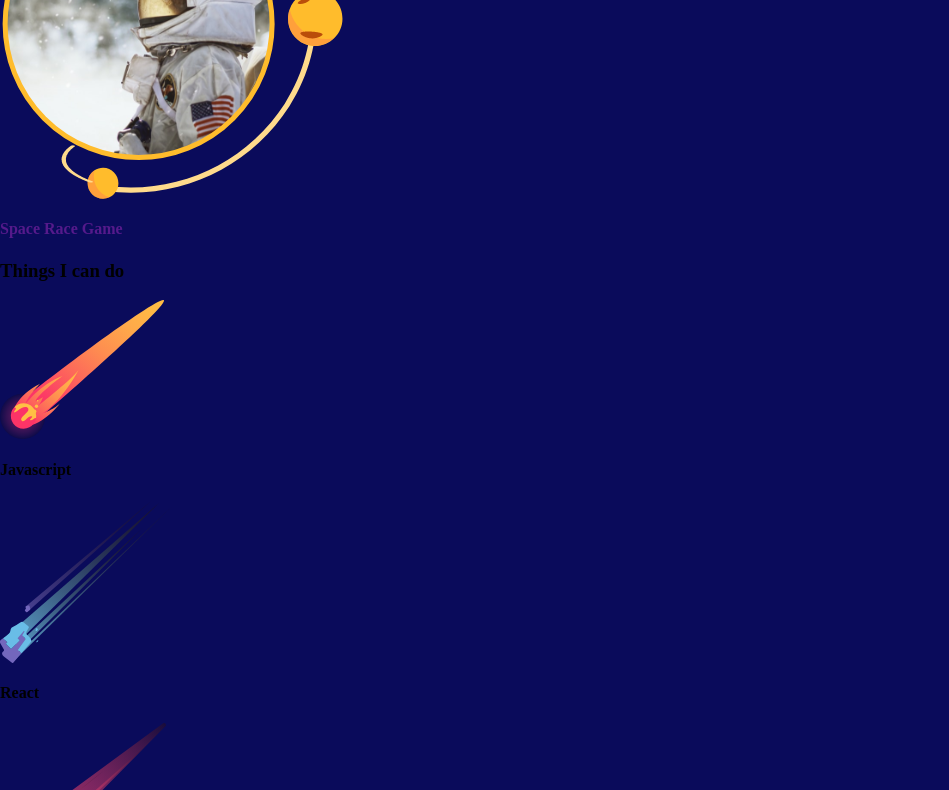
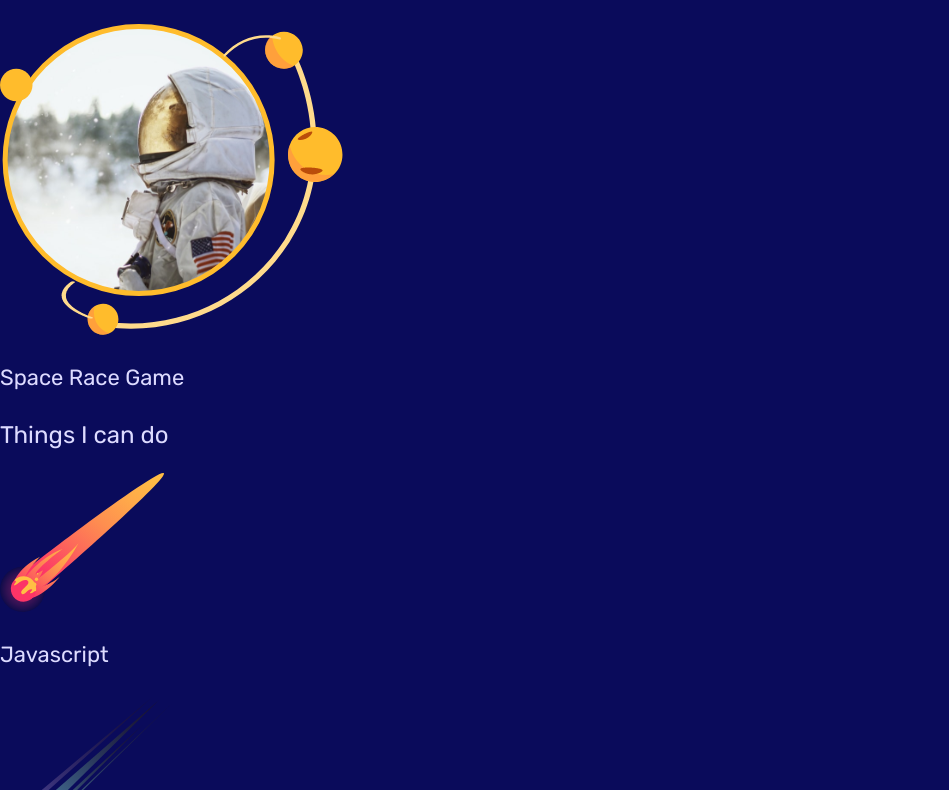
Before and after one commit to clemenceiris/integration-mobilefirst, a plain HTML site: page index.html in a window 1280 px wide. Shown: the part 2010-2800 px from the top of the page, without its empty margins (0-949 px from the left). Drawn offline with Linux system fonts and the light colour scheme.

Commit message:
update fonts

```diff
--- a/style.css
+++ b/style.css
@@ -18,6 +18,7 @@ li{
 body{
     background: var(--secondary);
     overflow-x: hidden;
+    font-family: 'Rubik Regular';
 }
 .button{
     background: none;
@@ -42,6 +43,29 @@ input,textarea{
 }
 
 /* fonts */
+@font-face{
+    font-family: 'Rubik Regular';
+    src: url('assets/fonts/Rubik-Regular.ttf')
+}
+h1,h2,h3,h4{
+    color: #DDDBFF;
+    font-weight: normal;
+}
+p,a,li{
+    color: #9893D8;
+}
+h1,h3{
+    font-size: 1.2em;
+}
+h2{
+    font-size: 1.6em;
+}
+h4{
+    font-size: 1.1em;
+}
+.leading{
+    font-size: 1.1em;
+}
 
 /* mobile styles */
 
@@ -52,10 +76,14 @@ input,textarea{
 
 /* large tablets & laptop styles */
 @media screen and (min-width: 920px){
-
+    body{
+        font-size: 18px;
+    }
 }
 
 /* desktop styles */
 @media screen and (min-width: 1200px){
-
+    body{
+        font-size: 20px;
+    }
 }
```
Also changed, not shown: assets/fonts/Rubik-Regular.ttf (added), 1 other file.
